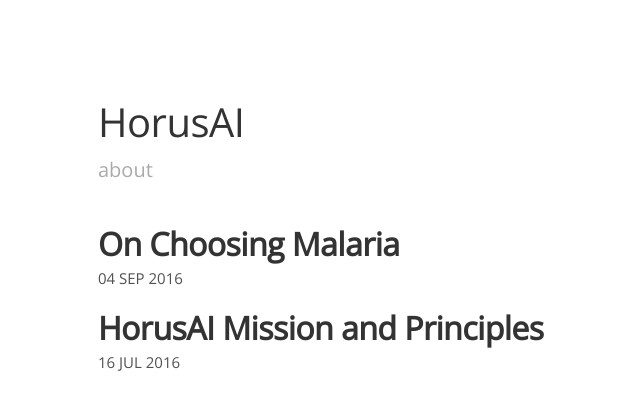
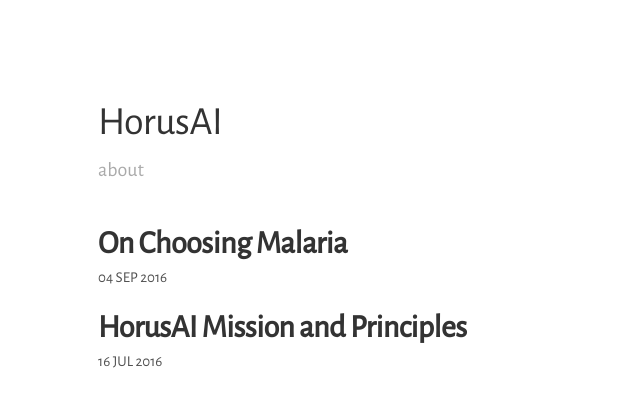
Before and after one commit to HorusAI/horusai.github.io, a Jekyll site: the page built from index.html, in a window 1280 px wide. Shown: the top 410 px of the page, without its empty margins (182-822 px from the left). Built offline with Jekyll 4.4.1, drawn with Linux system fonts in a browser that asks for light colours.

Commit message:
Add existing files

```diff
--- a/_layouts/default.html
+++ b/_layouts/default.html
@@ -4,7 +4,7 @@
   <meta charset="utf-8">
   <meta name="viewport" content="width=device-width, initial-scale=1">
   <title>{% if page.title %}{{ page.title }}{% else %}{{ site.name }}{% endif %}</title>
-  <link href="https://fonts.googleapis.com/css?family=Open+Sans" rel="stylesheet">
+  <link href="https://fonts.googleapis.com/css?family=Alegreya+Sans" rel="stylesheet">
   <link rel="stylesheet" href="{{ site.baseurl }}/style.css">
   <link rel="alternate" type="application/rss+xml" title="RSS Feed for {{ site.name }}" href="{{ site.baseurl }}/feed.xml" />
   {% seo %}
--- a/style.scss
+++ b/style.scss
@@ -14,7 +14,7 @@
 }
 
 html {
-  font-family: "Open Sans", Helvetica, Arial, "Helvetica Neue", sans-serif;
+  font-family: "Alegreya Sans", Helvetica, Arial, "Helvetica Neue", sans-serif;
   font-size: 18px;
   font-weight: 300;
   line-height: 1.6;
```
